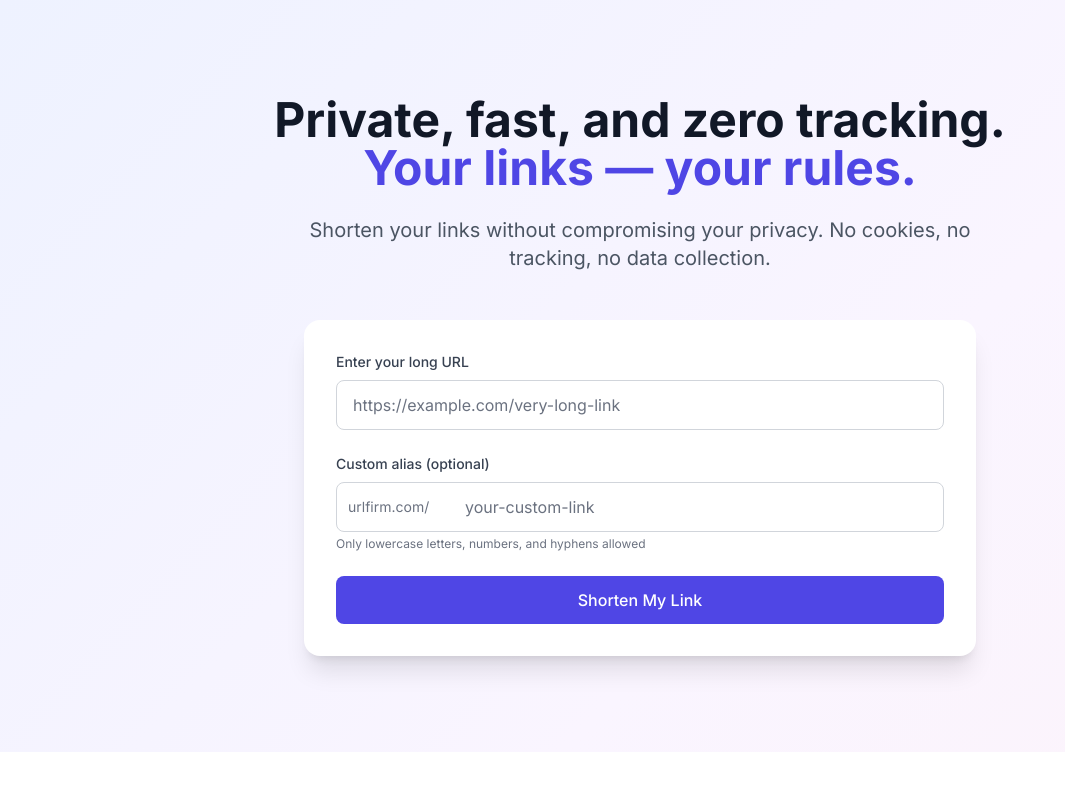
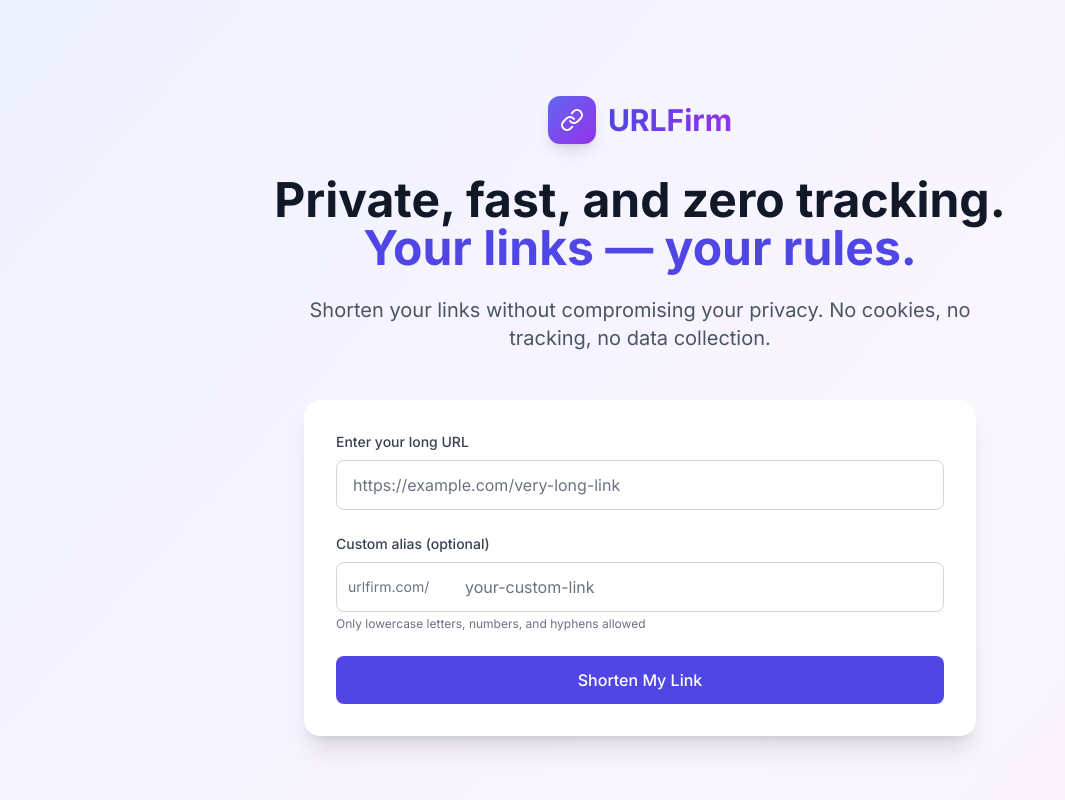
Before and after one commit to Sacratonis/urlfirm, a Next.js app: page / in a window 1280 px wide. Shown: the top 800 px of the page, without its empty margins (0-1065 px from the left). Built offline with nearby package versions, Linux system fonts and the light colour scheme.

Commit message:
Add logo back to main section after removing header

```diff
--- a/pages/index.js
+++ b/pages/index.js
@@ -6,7 +6,8 @@ import Footer from '../components/Footer';
 import ShortenerForm from '../components/ShortenerForm';
 import ResultBox from '../components/ResultBox';
 import FeatureCard from '../components/FeatureCard';
-import { Shield, Clock } from 'lucide-react';
+import { Shield, Clock, Link as LinkIcon } from 'lucide-react';
+import Link from 'next/link';
 
 export default function Home() {
   const [result, setResult] = useState(null);
@@ -59,10 +60,22 @@ export default function Home() {
 
       <section className="py-24 px-4 sm:px-6 lg:px-8 w-full">
         <div className="max-w-3xl mx-auto text-center animate-fade-in w-full">
-          <h1 className="text-4xl md:text-5xl font-bold text-gray-900 mb-6">
+          {/* Logo Section */}
+          <Link href="/" className="inline-block mb-8">
+            <div className="flex items-center justify-center space-x-3">
+              <div className="w-12 h-12 rounded-xl bg-gradient-to-br from-indigo-500 to-purple-600 flex items-center justify-center shadow-lg">
+                <LinkIcon className="h-6 w-6 text-white" />
+              </div>
+              <h1 className="text-3xl font-bold bg-gradient-to-r from-indigo-600 to-purple-600 bg-clip-text text-transparent">
+                URLFirm
+              </h1>
+            </div>
+          </Link>
+
+          <h2 className="text-4xl md:text-5xl font-bold text-gray-900 mb-6">
             Private, fast, and zero tracking.<br />
             <span className="text-indigo-600">Your links — your rules.</span>
-          </h1>
+          </h2>
           <p className="text-xl text-gray-600 mb-12 max-w-2xl mx-auto">
             Shorten your links without compromising your privacy. No cookies, no tracking, no data collection.
           </p>
```
